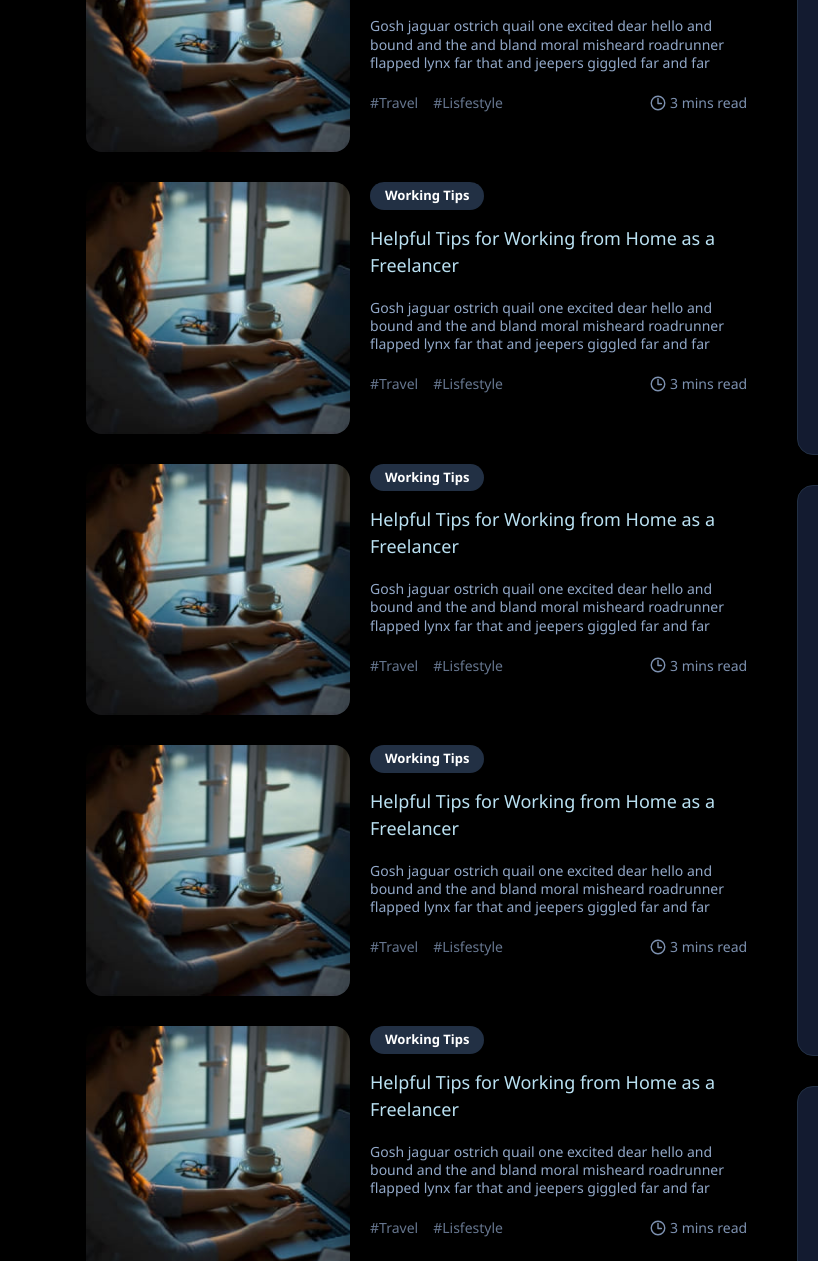
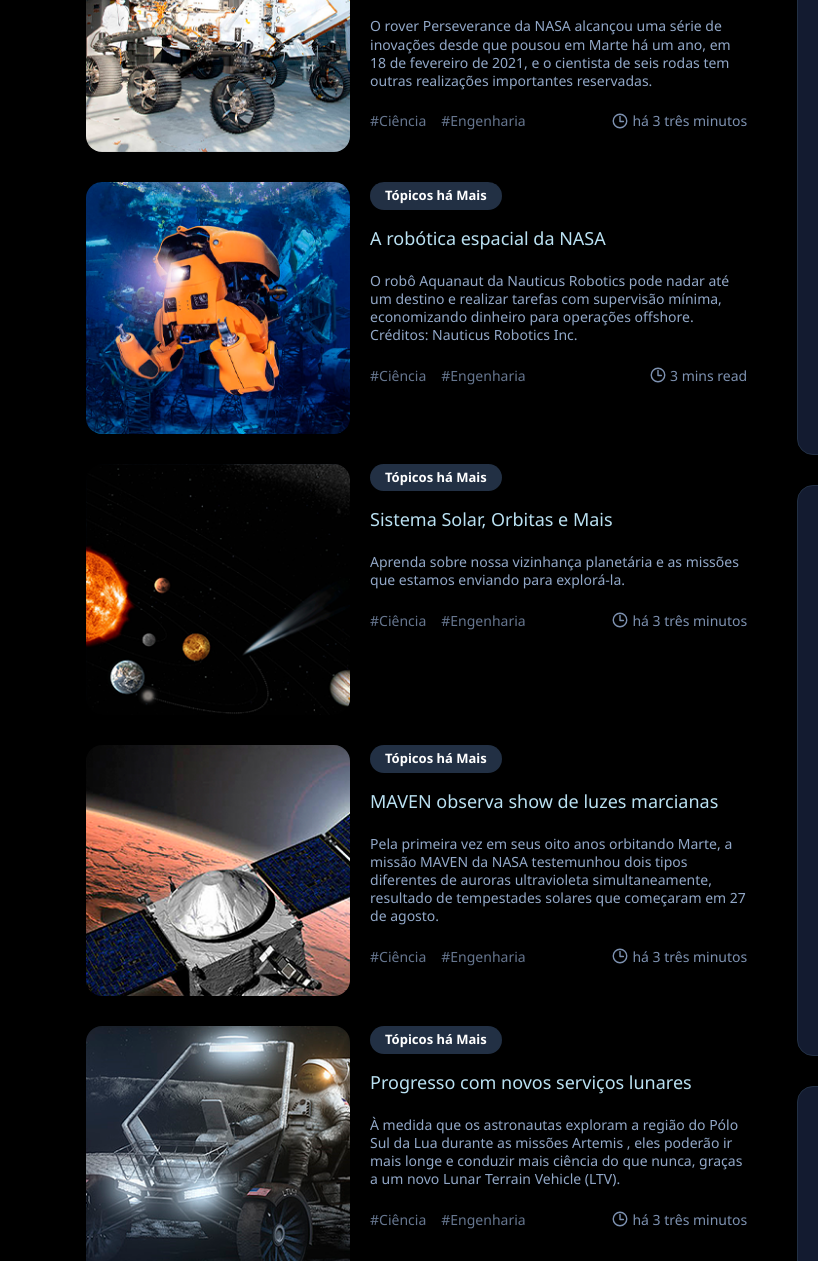
Before and after one commit to roniwellington/segundoblogw3s, a plain HTML site: page index.html in a window 1280 px wide. Shown: the part 3119-4380 px from the top of the page, 0-818 px from the left. Drawn offline with nearby package versions, Linux system fonts and the light colour scheme.

Commit message:
reparos em andamentos

```diff
--- a/index.html
+++ b/index.html
@@ -608,11 +608,11 @@
 
         <div class="post-main">
           <h2 class="headline headline-2 section-title">
-            <span class="span">Recent posts</span>
+            <span class="span">Posts Recentes</span>
           </h2>
 
           <p class="section-text">
-            Don't miss the latest trends
+            Não perca as últimas tendências
           </p>
 
           <ul class="grid-list">
@@ -620,23 +620,54 @@
             <li>
               <div class="recent-post-card">
                 <figure class="card-banner img-holder" style="--width: 271; --height: 258;">
-                  <img src="img/recent-post-1.jpg" width="271" height="258" loading="lazy" alt="" class="img-cover">
+                  <img src="img/recent-post-1.png" width="271" height="258" loading="lazy" alt="" class="img-cover">
                 </figure>
 
                 <div class="card-content">
-                  <a href="#" class="card-badge">Working Tips</a>
+                  <a href="#" class="card-badge">Tópicos há Mais</a>
                   <h3 class="headline headline-3 card-title">
-                    <a href="#" class="link hover-2">Helpful Tips for Working from Home as a Freelancer</a>
+                    <a href="#" class="link hover-2">Preparações para Pesquisa em outro planeta</a>
                   </h3>
 
                   <p class="card-text">
-                    Gosh jaguar ostrich quail one excited dear hello and bound and the and bland moral misheard roadrunner flapped lynx far that and jeepers giggled far and far
+                    O rover Perseverance da NASA alcançou uma série de inovações desde que pousou em Marte há um ano, em 18 de fevereiro de 2021, e o cientista de seis rodas tem outras realizações importantes reservadas.
                   </p>
 
                   <div class="card-wrapper">
                     <div class="card-tag">
-                      <a href="#" class="span hover-2">#Travel</a>
-                      <a href="#" class="span hover-2">#Lisfestyle</a>
+                      <a href="#" class="span hover-2">#Ciência</a>
+                      <a href="#" class="span hover-2">#Engenharia</a>
+                    </div>
+
+                    <div class="wrapper">
+                      <ion-icon name="time-outline" aria-hidden="true"></ion-icon>
+                      <span class="span">há 3 três minutos</span>
+                    </div>
+                  </div>
+                </div>
+              </div>
+            </li>
+
+            <li>
+              <div class="recent-post-card">
+                <figure class="card-banner img-holder"  style="--width: 271; --height: 258;">
+                  <img src="img/recent-post-2.png" width="271" height="258" loading="lazy" alt="" class="img-cover">
+                </figure>
+
+                <div class="card-content">
+                  <a href="#" class="card-badge">Tópicos há Mais</a>
+                  <h3 class="headline headline-3 card-title">
+                    <a href="#" class="link hover-2">A robótica espacial da NASA</a>
+                  </h3>
+
+                  <p class="card-text">
+                    O robô Aquanaut da Nauticus Robotics pode nadar até um destino e realizar tarefas com supervisão mínima, economizando dinheiro para operações offshore. Créditos: Nauticus Robotics Inc.
+                  </p>
+
+                  <div class="card-wrapper">
+                    <div class="card-tag">
+                      <a href="#" class="span hover-2">#Ciência</a>
+                      <a href="#" class="span hover-2">#Engenharia</a>
                     </div>
 
                     <div class="wrapper">
@@ -651,28 +682,28 @@
             <li>
               <div class="recent-post-card">
                 <figure class="card-banner img-holder"  style="--width: 271; --height: 258;">
-                  <img src="img/recent-post-1.jpg" width="271" height="258" loading="lazy" alt="" class="img-cover">
+                  <img src="img/recent-post-3.png" width="271" height="258" loading="lazy" alt="" class="img-cover">
                 </figure>
 
                 <div class="card-content">
-                  <a href="#" class="card-badge">Working Tips</a>
+                  <a href="#" class="card-badge">Tópicos há Mais</a>
                   <h3 class="headline headline-3 card-title">
-                    <a href="#" class="link hover-2">Helpful Tips for Working from Home as a Freelancer</a>
+                    <a href="#" class="link hover-2">Sistema Solar, Orbitas e Mais</a>
                   </h3>
 
                   <p class="card-text">
-                    Gosh jaguar ostrich quail one excited dear hello and bound and the and bland moral misheard roadrunner flapped lynx far that and jeepers giggled far and far
+                    Aprenda sobre nossa vizinhança planetária e as missões que estamos enviando para explorá-la.
                   </p>
 
                   <div class="card-wrapper">
                     <div class="card-tag">
-                      <a href="#" class="span hover-2">#Travel</a>
-                      <a href="#" class="span hover-2">#Lisfestyle</a>
+                      <a href="#" class="span hover-2">#Ciência</a>
+                      <a href="#" class="span hover-2">#Engenharia</a>
                     </div>
 
                     <div class="wrapper">
                       <ion-icon name="time-outline" aria-hidden="true"></ion-icon>
-                      <span class="span">3 mins read</span>
+                      <span class="span">há 3 três minutos</span>
                     </div>
                   </div>
                 </div>
@@ -682,28 +713,28 @@
             <li>
               <div class="recent-post-card">
                 <figure class="card-banner img-holder"  style="--width: 271; --height: 258;">
-                  <img src="img/recent-post-1.jpg" width="271" height="258" loading="lazy" alt="" class="img-cover">
+                  <img src="img/recent-post-4.png" width="271" height="258" loading="lazy" alt="" class="img-cover">
                 </figure>
 
                 <div class="card-content">
-                  <a href="#" class="card-badge">Working Tips</a>
+                  <a href="#" class="card-badge">Tópicos há Mais</a>
                   <h3 class="headline headline-3 card-title">
-                    <a href="#" class="link hover-2">Helpful Tips for Working from Home as a Freelancer</a>
+                    <a href="#" class="link hover-2">MAVEN observa show de luzes marcianas</a>
                   </h3>
 
                   <p class="card-text">
-                    Gosh jaguar ostrich quail one excited dear hello and bound and the and bland moral misheard roadrunner flapped lynx far that and jeepers giggled far and far
+                    Pela primeira vez em seus oito anos orbitando Marte, a missão MAVEN da NASA testemunhou dois tipos diferentes de auroras ultravioleta simultaneamente, resultado de tempestades solares que começaram em 27 de agosto.
                   </p>
 
                   <div class="card-wrapper">
                     <div class="card-tag">
-                      <a href="#" class="span hover-2">#Travel</a>
-                      <a href="#" class="span hover-2">#Lisfestyle</a>
+                      <a href="#" class="span hover-2">#Ciência</a>
+                      <a href="#" class="span hover-2">#Engenharia</a>
                     </div>
 
                     <div class="wrapper">
                       <ion-icon name="time-outline" aria-hidden="true"></ion-icon>
-                      <span class="span">3 mins read</span>
+                      <span class="span">há 3 três minutos</span>
                     </div>
                   </div>
                 </div>
@@ -713,59 +744,28 @@
             <li>
               <div class="recent-post-card">
                 <figure class="card-banner img-holder"  style="--width: 271; --height: 258;">
-                  <img src="img/recent-post-1.jpg" width="271" height="258" loading="lazy" alt="" class="img-cover">
+                  <img src="img/recent-post-5.png" width="271" height="258" loading="lazy" alt="" class="img-cover">
                 </figure>
 
                 <div class="card-content">
-                  <a href="#" class="card-badge">Working Tips</a>
+                  <a href="#" class="card-badge">Tópicos há Mais</a>
                   <h3 class="headline headline-3 card-title">
-                    <a href="#" class="link hover-2">Helpful Tips for Working from Home as a Freelancer</a>
+                    <a href="#" class="link hover-2"> Progresso com novos serviços lunares</a>
                   </h3>
 
                   <p class="card-text">
-                    Gosh jaguar ostrich quail one excited dear hello and bound and the and bland moral misheard roadrunner flapped lynx far that and jeepers giggled far and far
+                    À medida que os astronautas exploram a região do Pólo Sul da Lua durante as missões Artemis , eles poderão ir mais longe e conduzir mais ciência do que nunca, graças a um novo Lunar Terrain Vehicle (LTV).
                   </p>
 
                   <div class="card-wrapper">
                     <div class="card-tag">
-                      <a href="#" class="span hover-2">#Travel</a>
-                      <a href="#" class="span hover-2">#Lisfestyle</a>
+                      <a href="#" class="span hover-2">#Ciência</a>
+                      <a href="#" class="span hover-2">#Engenharia</a>
                     </div>
 
                     <div class="wrapper">
                       <ion-icon name="time-outline" aria-hidden="true"></ion-icon>
-                      <span class="span">3 mins read</span>
-                    </div>
-                  </div>
-                </div>
-              </div>
-            </li>
-
-            <li>
-              <div class="recent-post-card">
-                <figure class="card-banner img-holder"  style="--width: 271; --height: 258;">
-                  <img src="img/recent-post-1.jpg" width="271" height="258" loading="lazy" alt="" class="img-cover">
-                </figure>
-
-                <div class="card-content">
-                  <a href="#" class="card-badge">Working Tips</a>
-                  <h3 class="headline headline-3 card-title">
-                    <a href="#" class="link hover-2">Helpful Tips for Working from Home as a Freelancer</a>
-                  </h3>
-
-                  <p class="card-text">
-                    Gosh jaguar ostrich quail one excited dear hello and bound and the and bland moral misheard roadrunner flapped lynx far that and jeepers giggled far and far
-                  </p>
-
-                  <div class="card-wrapper">
-                    <div class="card-tag">
-                      <a href="#" class="span hover-2">#Travel</a>
-                      <a href="#" class="span hover-2">#Lisfestyle</a>
-                    </div>
-
-                    <div class="wrapper">
-                      <ion-icon name="time-outline" aria-hidden="true"></ion-icon>
-                      <span class="span">3 mins read</span>
+                      <span class="span">há 3 três minutos</span>
                     </div>
                   </div>
                 </div>
```
Also changed, not shown: img/emu_kneeling_in_front_of_ltv.png (added), img/recent-post-1.png (added), img/recent-post-2.png (added), img/recent-post-3.png (added), img/recent-post-4.png (added), img/recent-post-5.png (added).
